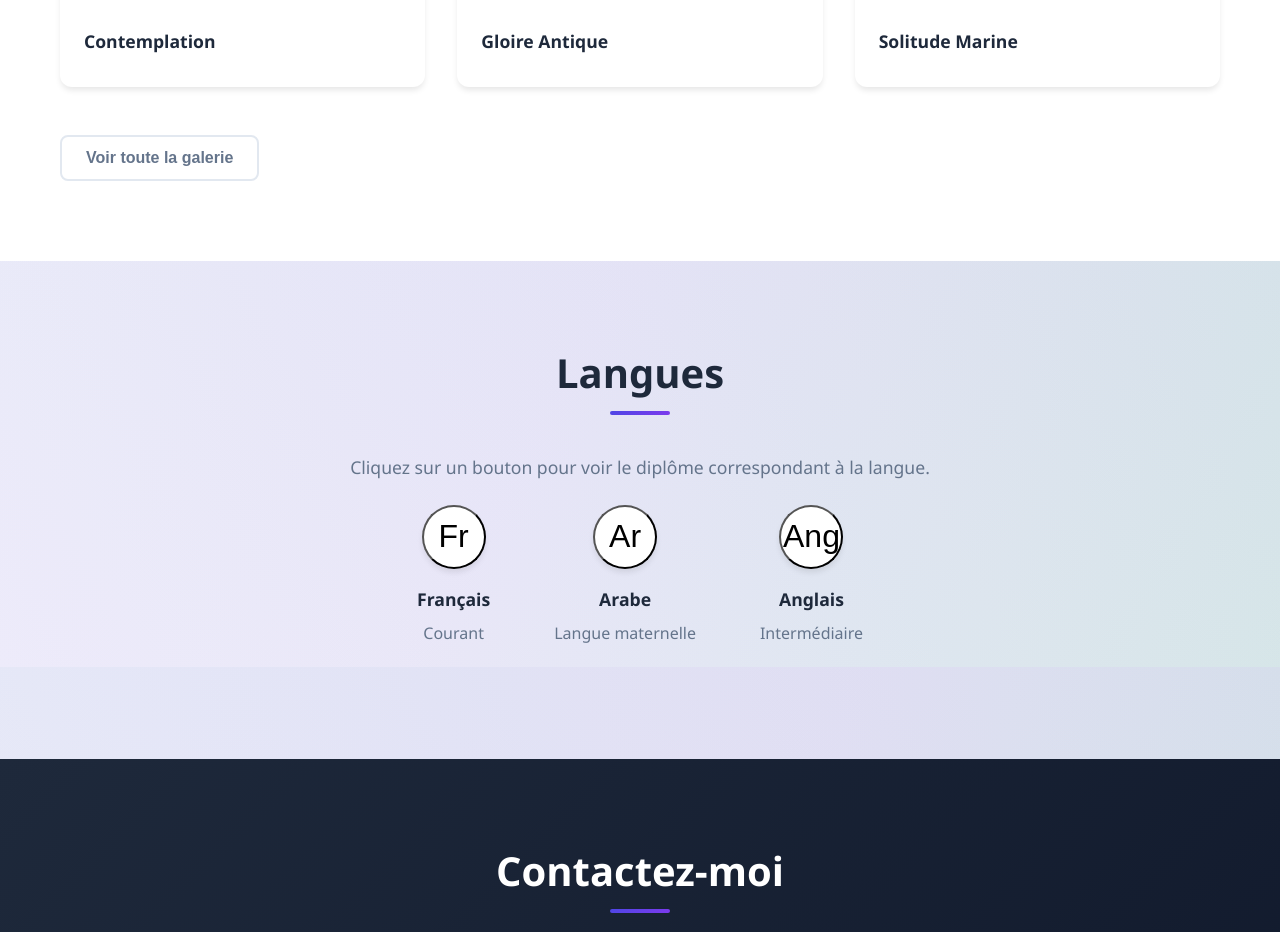
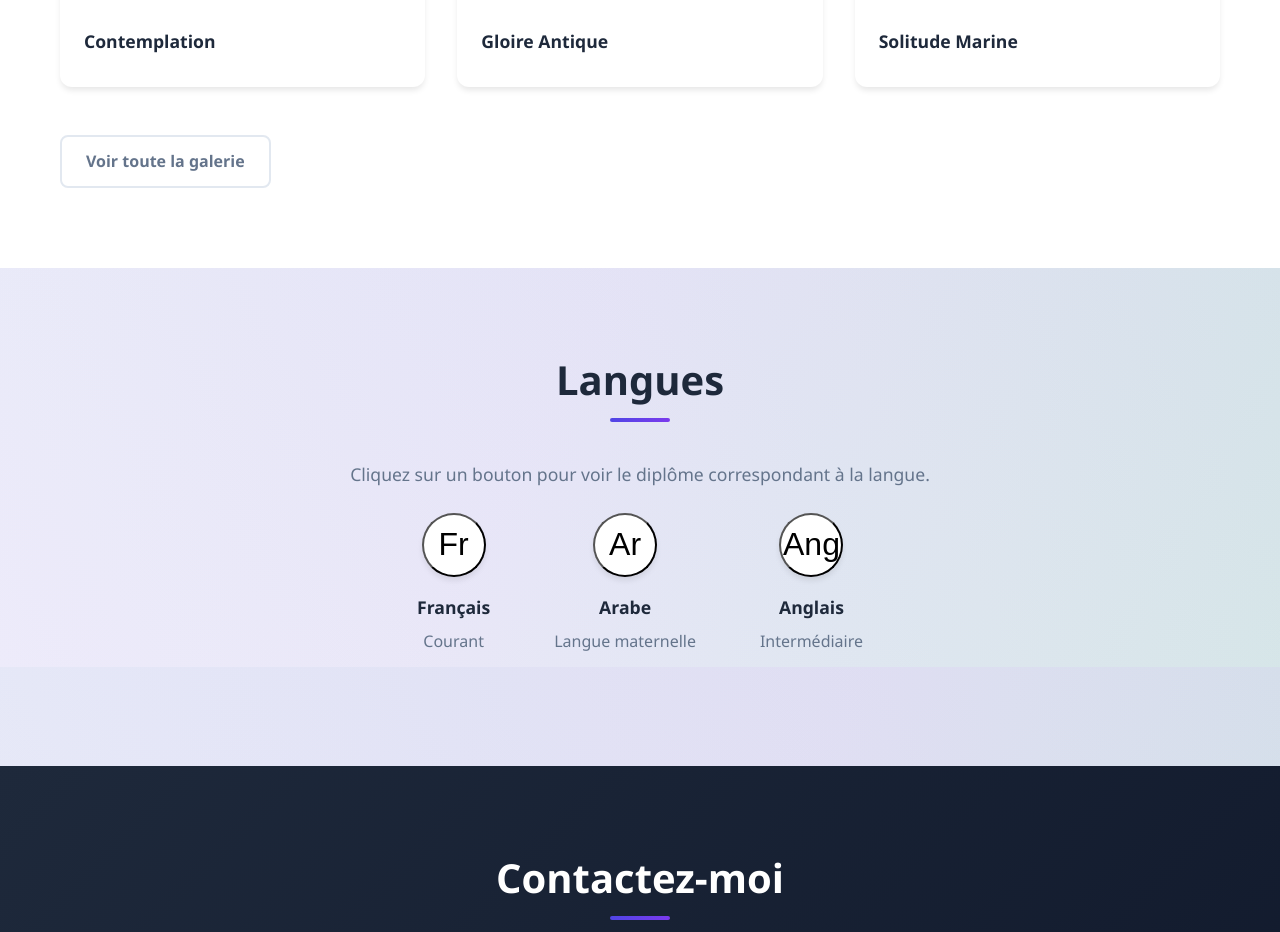
Before and after one commit to manilmed/portfolio, a plain HTML site: page index.html in a window 1280 px wide. Shown: the part 3333-4265 px from the top of the page. Drawn offline with Linux system fonts and the light colour scheme.

Commit message:
Update index.html

```diff
--- a/index.html
+++ b/index.html
@@ -232,9 +232,7 @@
                 </div>
             </div>
 
-           <a href="https://manilmed.github.io/photographyprotfolio1/" style="text-decoration: none;">
-    <button class="btn btn-outline">Voir toute la galerie</button>
-</a>
+          <a href="https://manilmed.github.io/photographyprotfolio1/" class="btn btn-outline">Voir toute la galerie</a>
         </div>
     </section>
 
```
